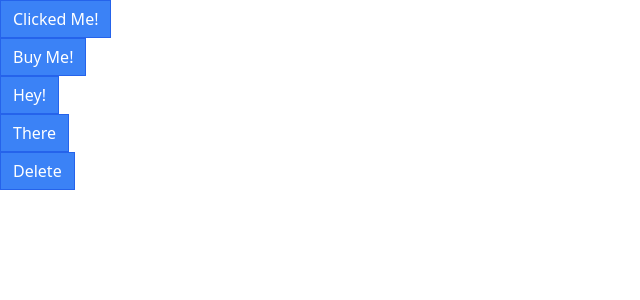
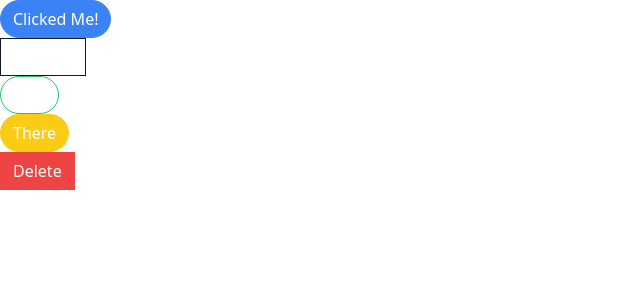
Before and after one commit to Kohhx/react-components-practice, a React (Create React App) app: page / in a window 1280 px wide. Shown: the top 300 px of the page, without its empty margins (0-640 px from the left). Built offline with nearby package versions, Linux system fonts and the light colour scheme.

Commit message:
Completed button components

```diff
--- a/package.json
+++ b/package.json
@@ -6,9 +6,11 @@
     "@testing-library/jest-dom": "^5.16.5",
     "@testing-library/react": "^13.4.0",
     "@testing-library/user-event": "^13.5.0",
+    "classnames": "^2.3.2",
     "prop-types": "^15.8.1",
     "react": "^18.2.0",
     "react-dom": "^18.2.0",
+    "react-icons": "^4.7.1",
     "react-scripts": "5.0.1",
     "web-vitals": "^2.1.4"
   },
--- a/src/App.js
+++ b/src/App.js
@@ -5,19 +5,19 @@ const App = () => {
   return (
     <div>
       <div>
-        <Button primary>Clicked Me!</Button>
+        <Button primary rounded>Clicked Me!</Button>
       </div>
       <div>
-        <Button>Buy Me!</Button>
+        <Button secondary outline>Buy Me!</Button>
       </div>
       <div>
-        <Button>Hey!</Button>
+        <Button success outline rounded>Hey!</Button>
       </div>
       <div>
-        <Button>There</Button>
+        <Button warning rounded>There</Button>
       </div>
       <div>
-        <Button>Delete</Button>
+        <Button danger>Delete</Button>
       </div>
     </div>
   );
--- a/src/Button.js
+++ b/src/Button.js
@@ -1,5 +1,5 @@
 import React from "react";
-import PropTypes from "prop-types";
+import className from "classnames";
 
 const Button = ({
   children,
@@ -10,8 +10,27 @@ const Button = ({
   danger,
   outline,
   rounded,
+  addClass,
 }) => {
-  return <button className="px-3 py-1.5 border border-blue-600 bg-blue-500 text-white">{children}</button>;
+  const classes = className("px-3 py-1.5 border", {
+    "border-blue-500 bg-blue-500 text-white": primary,
+    "border-gray-900 bg-gray-900 text-white": secondary,
+    "border-green-500 bg-green-500 text-white": success,
+    "border-yellow-400 bg-yellow-400 text-white": warning,
+    "border-red-500 bg-red-500 text-white": danger,
+    "rounded-full": rounded,
+    "bg-white": outline,
+    'text-blue-500': outline && primary,
+    'text-gray-900': outline && secondary,
+    'text-green-500': outline && success,
+    'text-yellow-400': outline && warning,
+    'text-red-500': outline && danger,
+  })
+
+  const finalClasses = addClass ? `${classes} ${addClass}` :  classes;
+
+  return <button className={finalClasses}>{children}</button>;
+  // return <button className={classes}>{children}</button>;
 };
 
 Button.propTypes = {
```
Also changed, not shown: 1 other file (tests, documents, lock files or other folders).
